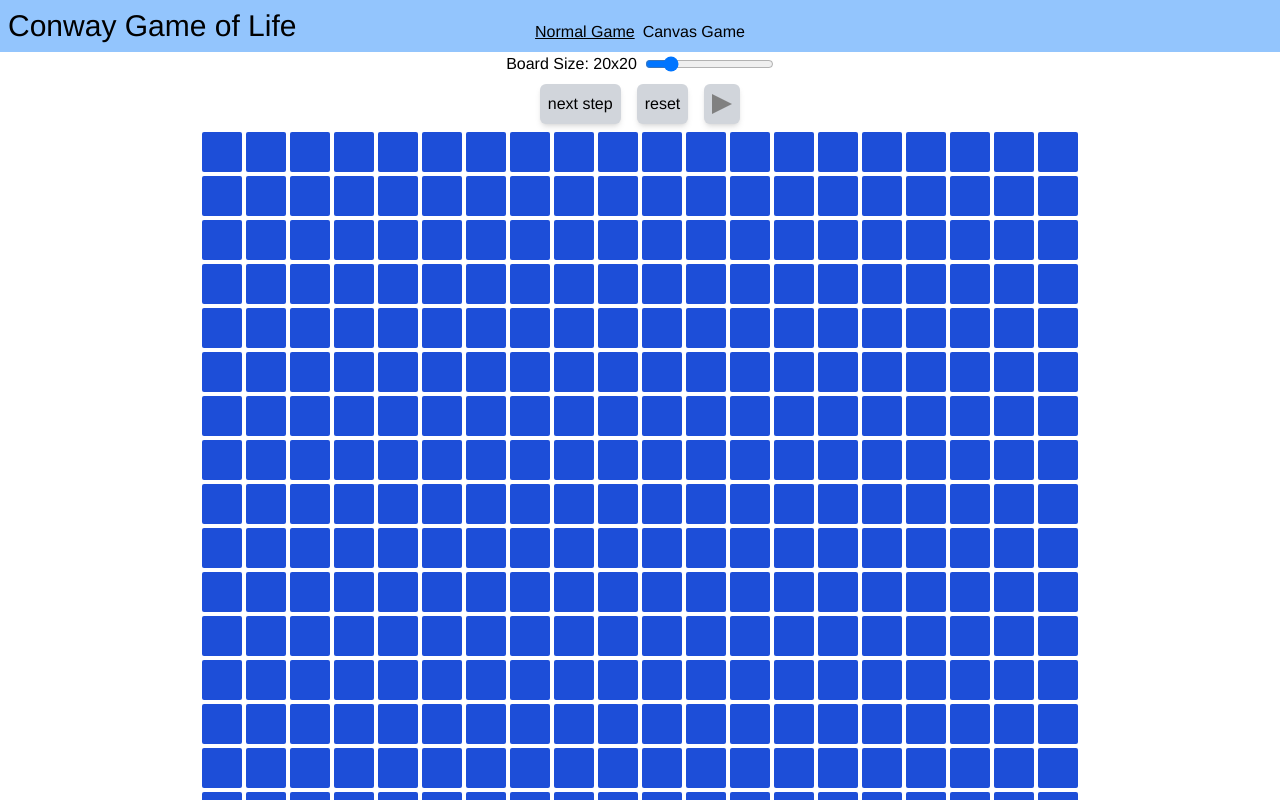
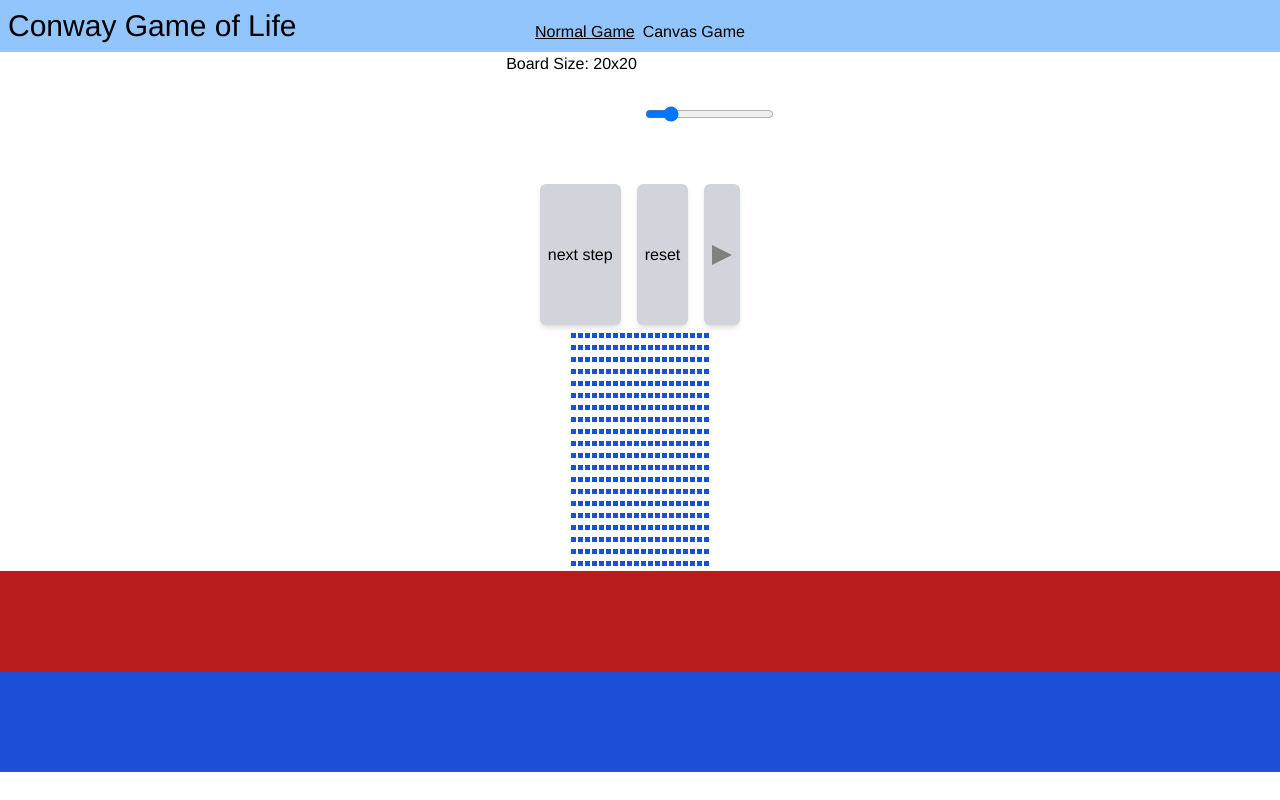
Before and after one commit to Baertig/conways-game-of-life, a Vue app: page /#/ in a window 1280 px wide. Shown: the top 800 px of the page. Built offline with nearby package versions, Linux system fonts and the light colour scheme.

Commit message:
grid elements now scale their height and width
depending on the availaible space

```diff
--- a/src/App.vue
+++ b/src/App.vue
@@ -26,6 +26,7 @@ const gameBoardSizeInputHandle: WritableComputedRef<string> = computed({
       <router-link class="self-end" to="/canvas">Canvas Game</router-link>
     </div>
   </div>
+  <div class="grid grid-rows-[min-content,min-content,1fr] h-9/10">
     <div class="flex flex-row justify-center">
       <span class="mr-2">Board Size: {{ gameBoardSize }}x{{ gameBoardSize }}</span>
       <input type="range" min="5" max="100" v-model="gameBoardSizeInputHandle" />
@@ -48,6 +49,7 @@ const gameBoardSizeInputHandle: WritableComputedRef<string> = computed({
       :resetFlag="resetFlag"
       ref="gameOfLifeComponent"
     ></router-view>
+  </div>
 </template>
 
 <style>
@@ -55,8 +57,13 @@ const gameBoardSizeInputHandle: WritableComputedRef<string> = computed({
   font-family: Avenir, Helvetica, Arial, sans-serif;
   -webkit-font-smoothing: antialiased;
   -moz-osx-font-smoothing: grayscale;
+  height: 100%;
 }
 .router-link-active {
   text-decoration: underline;
 }
+html,
+body {
+  height: 100%;
+}
 </style>
--- a/src/components/GameOfLife.vue
+++ b/src/components/GameOfLife.vue
@@ -12,14 +12,11 @@ const props = defineProps<{
 const { gameBoard, calculateNextBoard, reset } = useGameOfLife(props.size);
 
 watchEffect(() => {
-  console.log("reset Standard")
   props.resetFlag
   reset(props.size);
 })
 
 watch(() => props.nextStepFlag, (_, __) => {
-  console.log("next Step Standard")
-  props.nextStepFlag
   calculateNextBoard()
 })
 
@@ -45,19 +42,53 @@ watchEffect(() => {
   }
 
 })
+
+const grid_container = ref(null as HTMLElement | null);
+
+//function to caluculate gap : so that the gap is inverse proportional to the number of grid Elements
+//            1
+//  --------------------- * 100
+//  gameBoard.length + 15
+const gridGap = computed(() => Math.floor((1 / (gameBoard.value.length + 15)) * 100))
+
+const gridElementWidthAndHeight = computed(() => {
+  if (grid_container.value == null) {
+    console.log("grid_container is null")
+    return {
+      width: 0,
+      height: 0
+    }
+  }
+  const containerWidth = grid_container.value.offsetWidth
+  const containerHeight = grid_container.value.offsetHeight
+  const elementWidth = Math.floor(containerWidth / gameBoard.value[0].length) - gridGap.value
+  const elementHeight = Math.floor(containerHeight / gameBoard.value.length) - gridGap.value
+  const size = Math.min(elementHeight, elementWidth);
+
+  return {
+    width: size + "px",
+    height: size + "px"
+  }
+})
 </script>
 
 <template>
-  <div class="grid justify-center gap-1 auto-rows-fr" :style="cssGridRows">
+  <div
+    class="grid justify-center gap-4px auto-rows-fr w-full h-full"
+    :style="{ ...cssGridRows, columnGap: gridGap + 'px', rowGap: gridGap + 'px' }"
+    ref="grid_container"
+  >
     <div
       v-for="(value, index) in gameBoard.flat()"
       key="index"
-      class="w-10 h-10 rounded-sm"
       :class="value === 1 ? 'bg-red-700' : 'bg-blue-700'"
       @click="toggleElement($event, index)"
+      :style="gridElementWidthAndHeight"
     ></div>
   </div>
   <!-- so the windiCSS classes are already present -->
   <div class="bg-red-700"></div>
   <div class="bg-blue-700"></div>
+
+  <!-- class="w-10 h-10 rounded-sm" -->
 </template>
--- a/src/composables/MouseUtil.ts
+++ b/src/composables/MouseUtil.ts
@@ -2,7 +2,7 @@ import { onMounted, onUnmounted, ref, Ref } from "@vue/runtime-dom";
 
 /**
  * @param canvas
- * @returns Mouse Position on a canvas (value is negative if the Mouse is not on the Canvas)
+ * @returns Mouse Position relative to a HTML Canvas Element (value is negative if the Mouse is not on the Canvas)
  */
 export function useMousePositionOnCanvas(canvas: Ref<HTMLCanvasElement | null>) {
   const mouseX = ref(-1);
--- a/src/composables/canvasDrawing.ts
+++ b/src/composables/canvasDrawing.ts
@@ -1,5 +1,3 @@
-import { withCtx } from "vue";
-
 interface Point {
   x: number;
   y: number;
@@ -32,6 +30,7 @@ export function calculateGameBoardToCanvasFaktor(
 }
 export function clearCanvas(canvas: HTMLCanvasElement | null) {
   if (isCanvasOrCtxNull(canvas)) {
+    console.warn("canva or context null not able to clear Canvas");
     return;
   }
   canvas = canvas as HTMLCanvasElement;
@@ -40,7 +39,7 @@ export function clearCanvas(canvas: HTMLCanvasElement | null) {
 }
 export function drawGameOfLifeOnCanvas(canvas: HTMLCanvasElement | null, gameBoard: number[][]) {
   if (isCanvasOrCtxNull(canvas)) {
-    console.warn("canvas or Context was null");
+    console.warn("canvas or Context was null can't draw Game of Life");
     return;
   }
   canvas = canvas as HTMLCanvasElement;
```
Lines whose indentation alone changed are shown as unchanged.
